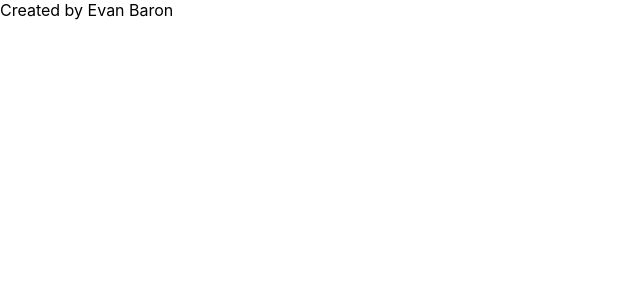
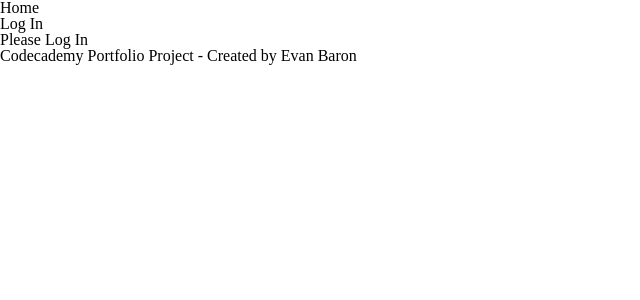
Before and after one commit to evan-baron/jammming-original-evan-version, a React (Create React App) app: page / in a window 1280 px wide. Shown: the top 300 px of the page, without its empty margins (0-640 px from the left). Built offline with nearby package versions, Linux system fonts and the light colour scheme.

Commit message:
laying foundation

```diff
--- a/src/App.js
+++ b/src/App.js
@@ -1,12 +1,18 @@
-import './App.css';
+import '../src/App.css';
+import '../src/reset.css';
+import Root from './components/root';
+import HomePage from './pages/home';
+import { RouterProvider, createBrowserRouter, createRoutesFromElements, Route } from 'react-router-dom';
+
+const appRouter = createBrowserRouter(createRoutesFromElements(
+  <Route path="/" element={ <Root /> }>
+    <Route index element={ <HomePage /> } />
+  </Route>
+))
 
 function App() {
   return (
-    <>
-      <login />
-      <home />
-      <div>Created by Evan Baron</div>
-    </>
+    <RouterProvider router={appRouter} />
   );
 }
 
--- /dev/null
+++ b/src/components/footer.js
@@ -0,0 +1,9 @@
+import React from 'react';
+
+function Footer() {
+    return (
+        <div>Codecademy Portfolio Project - Created by Evan Baron</div>
+    )
+}
+
+export default Footer;
--- /dev/null
+++ b/src/components/navbar.js
@@ -0,0 +1,18 @@
+import React from 'react';
+
+function NavBar({ loggedIn, handleClick }) {
+    return (
+        <nav>
+            <ul>
+                <li>Home</li>
+                {!loggedIn ?
+                    <li onClick={handleClick}>Log In</li>
+                    :
+                    <li onClick={handleClick}>Log Out</li>
+                }
+            </ul>
+        </nav>
+    );
+}
+
+export default NavBar;
--- /dev/null
+++ b/src/components/root.js
@@ -0,0 +1,22 @@
+import React, { useState } from 'react';
+import NavBar from '../components/navbar';
+import Footer from '../components/footer';
+import { Outlet } from 'react-router-dom';
+
+function Root() {
+    const [loggedIn, setLoggedIn] = useState(false)
+
+    const handleClick = () => {
+        setLoggedIn(!loggedIn)
+    }
+
+    return (
+    <>
+      <NavBar loggedIn={loggedIn} handleClick={handleClick} />
+      <Outlet context={{ loggedIn }}/>
+      <Footer />
+    </>
+    );
+};
+
+export default Root;
--- /dev/null
+++ b/src/pages/home.js
@@ -0,0 +1,14 @@
+import React from 'react';
+import { useOutletContext } from 'react-router-dom';
+
+function HomePage() {
+    const { loggedIn } = useOutletContext();
+
+    return (
+        <div>
+            {loggedIn ? "HOME PAGE" : "Please Log In"}
+        </div>
+    )
+}
+
+export default HomePage;
--- /dev/null
+++ b/src/reset.css
@@ -0,0 +1,53 @@
+/* http://meyerweb.com/eric/tools/css/reset/
+   v2.0 | 20110126
+   License: none (public domain)
+*/
+
+html, body, div, span, applet, object, iframe,
+h1, h2, h3, h4, h5, h6, p, blockquote, pre,
+a, abbr, acronym, address, big, cite, code,
+del, dfn, em, img, ins, kbd, q, s, samp,
+small, strike, strong, sub, sup, tt, var,
+b, u, i, center,
+dl, dt, dd, ol, ul, li,
+fieldset, form, label, legend,
+table, caption, tbody, tfoot, thead, tr, th, td,
+article, aside, canvas, details, embed,
+figure, figcaption, footer, header, hgroup,
+menu, nav, output, ruby, section, summary,
+time, mark, audio, video {
+  margin: 0;
+  padding: 0;
+  border: 0;
+  font-size: 100%;
+  font: inherit;
+  vertical-align: baseline;
+}
+/* HTML5 display-role reset for older browsers */
+article, aside, details, figcaption, figure,
+footer, header, hgroup, menu, nav, section {
+  display: block;
+}
+body {
+  line-height: 1;
+}
+ol, ul {
+  list-style: none;
+}
+blockquote, q {
+  quotes: none;
+}
+blockquote:before, blockquote:after,
+q:before, q:after {
+  content: '';
+  content: none;
+}
+table {
+  border-collapse: collapse;
+  border-spacing: 0;
+}
+
+a {
+  color: black;
+  text-decoration: none;
+}
```
